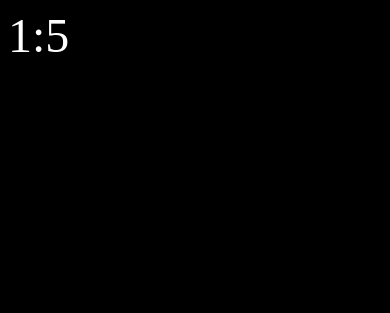
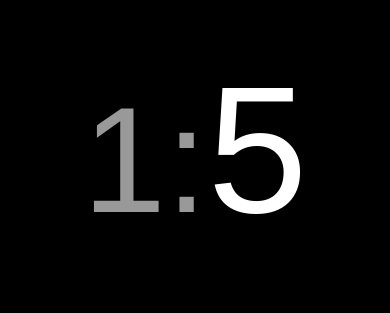
Before and after one commit to jed/20x20, a plain HTML site: page 20x20.html in a window 390 px wide. Drawn offline with Linux system fonts and the light colour scheme.

Commit message:
make iphoney

```diff
--- a/20x20.html
+++ b/20x20.html
@@ -1,24 +1,47 @@
 <!doctype html>
 <html>
   <head>
-    <meta name="viewport" content="initial-scale=1.0,maximum-scale=1.0">
+    <meta name="viewport" content="width=device-width; initial-scale=1.0; maximum-scale=1.0; user-scalable=0;" />
+    <meta name="apple-mobile-web-app-capable" content="yes" />
+    <meta name="apple-mobile-web-app-status-bar-style" content="black">
+    <link rel="apple-touch-icon" href="/icon.png" />
+
     <style>
       body {
+        margin: 0;
         background: black;
-        color: white;
-        font-size: 300%;
+        color: #999;
+        font-family: Futura-CondensedExtraBold, sans-serif;
+        text-align: center;
+        font-size: 150px;
+        line-height: 300px;
+      }
+
+      #time {
+        color: #fff;
+        font-size: 180px;
       }
     </style>
     <script>
-      var time = 0
+      onload = function() {
+        var time = 0
+          , slideEl = document.getElementById("slide")
+          , timeEl = document.getElementById("time")
 
-      onload = function update() {
-        document.body.innerHTML = (0|time/20 + 1) + ":" + time++ % 20
+        document.addEventListener("touchmove", function(e) {
+            e.preventDefault()
+        })
 
-        setTimeout(update, 1000)
+        setInterval(function() {
+          time++
+
+          slideEl.innerHTML = 0|time/20 + 1
+          timeEl.innerHTML  = time % 20
+        }, 1000)
       }
     </script>
   </head>
   <body>
+    <span id="slide">1</span>:<span id="time">0</span>
   </body>
 </html>
```
